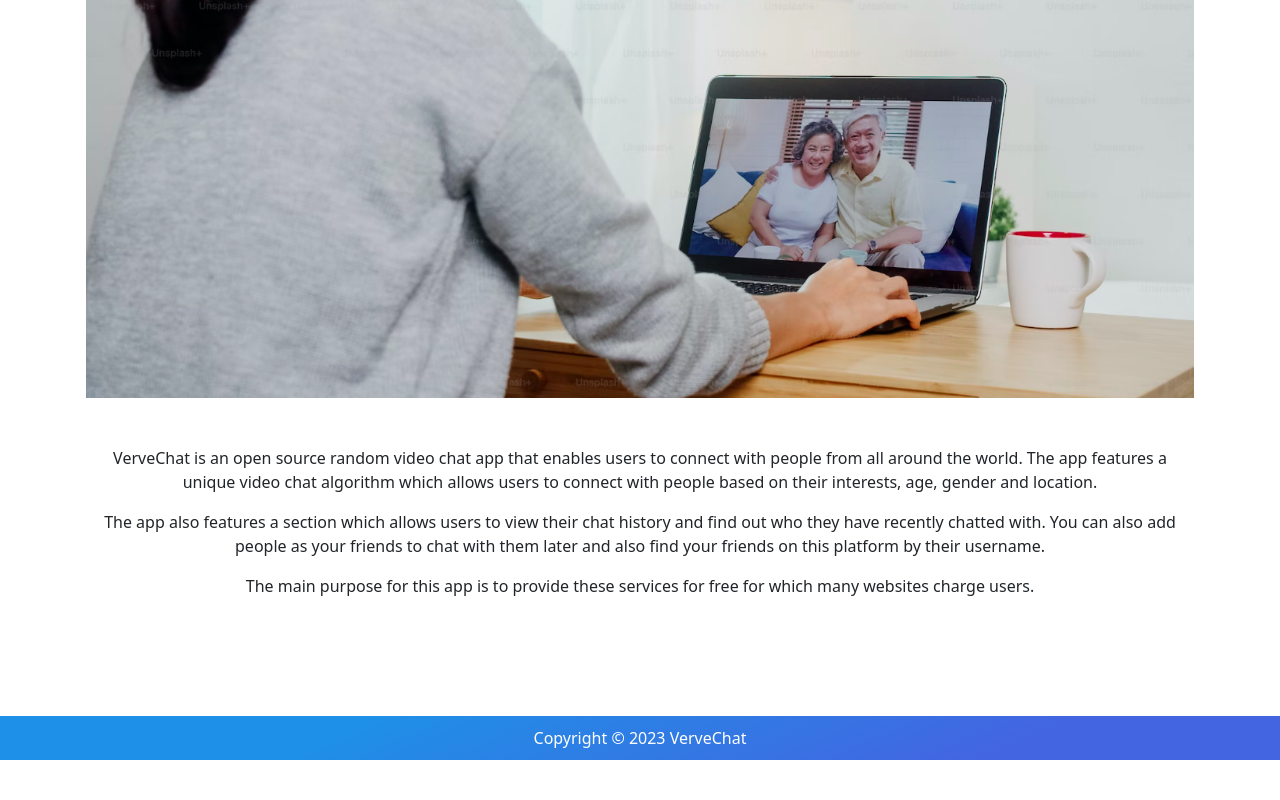
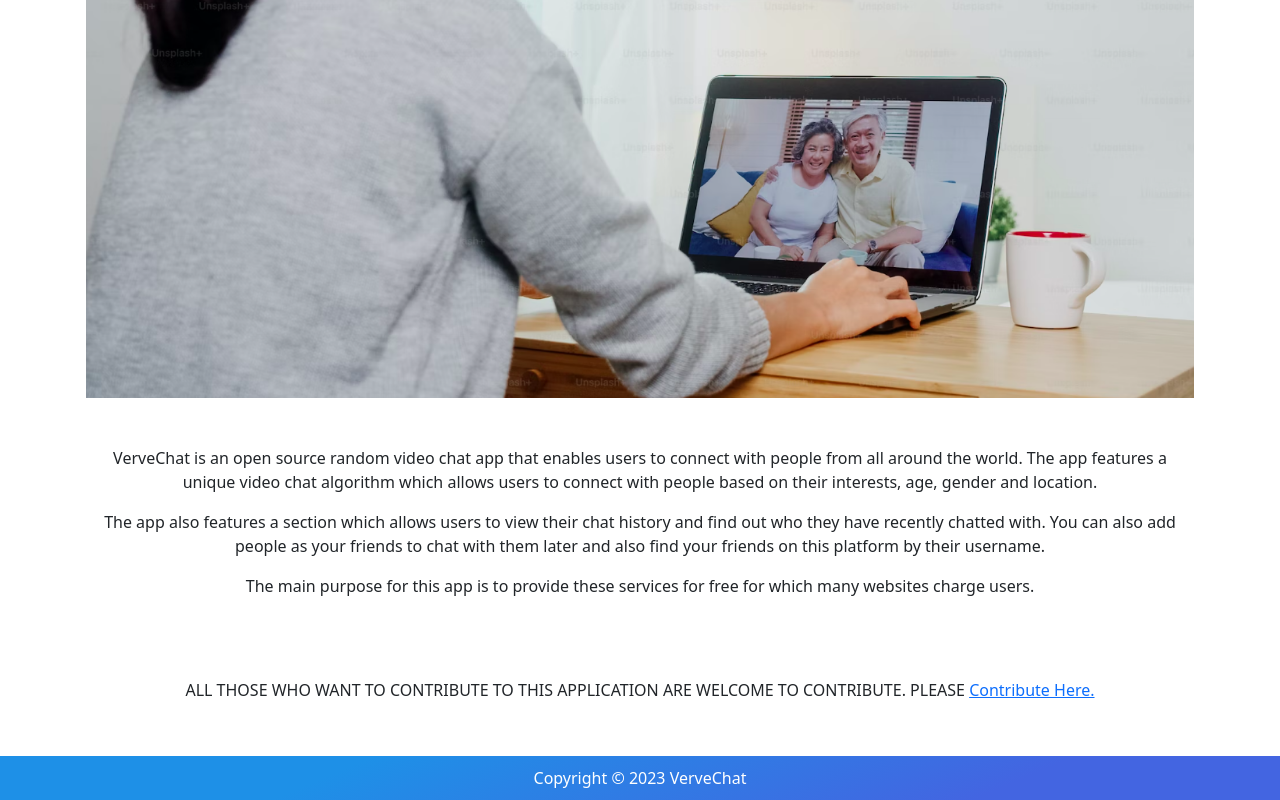
Before and after one commit to ishan301/VerveChat-frontend, a React (Create React App) app: page / in a window 1280 px wide. Shown: the part 1149-1949 px from the top of the page. Before the commit the page ends 1909 px from the top, so only its background shows below. Built offline with nearby package versions, Linux system fonts and the light colour scheme.

Commit message:
added contributing link in about

```diff
--- a/src/components/About/About.js
+++ b/src/components/About/About.js
@@ -29,6 +29,16 @@
           </p>
         </div>
       </div>
+      <div className="contributung">
+        <p>
+          ALL THOSE WHO WANT TO CONTRIBUTE TO THIS APPLICATION ARE WELCOME TO
+          CONTRIBUTE. PLEASE{" "}
+          <a href="https://github.com/ishan301/VerveChat-frontend" target="_blank" rel="noreferrer">
+            {" "}
+            Contribute Here.
+          </a>
+        </p>
+      </div>
     </section>
   );
 }
```
Also changed, not shown: src/components/About/About.scss (line endings or trailing spaces).
